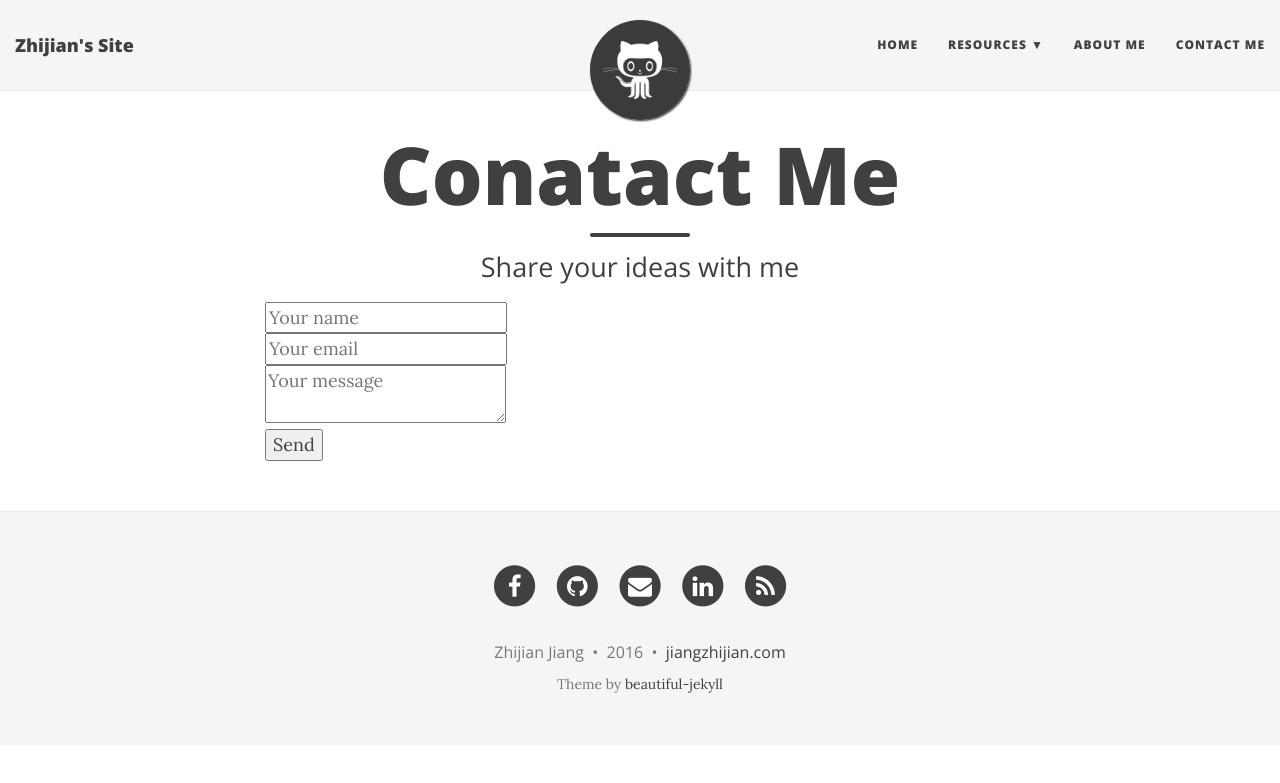
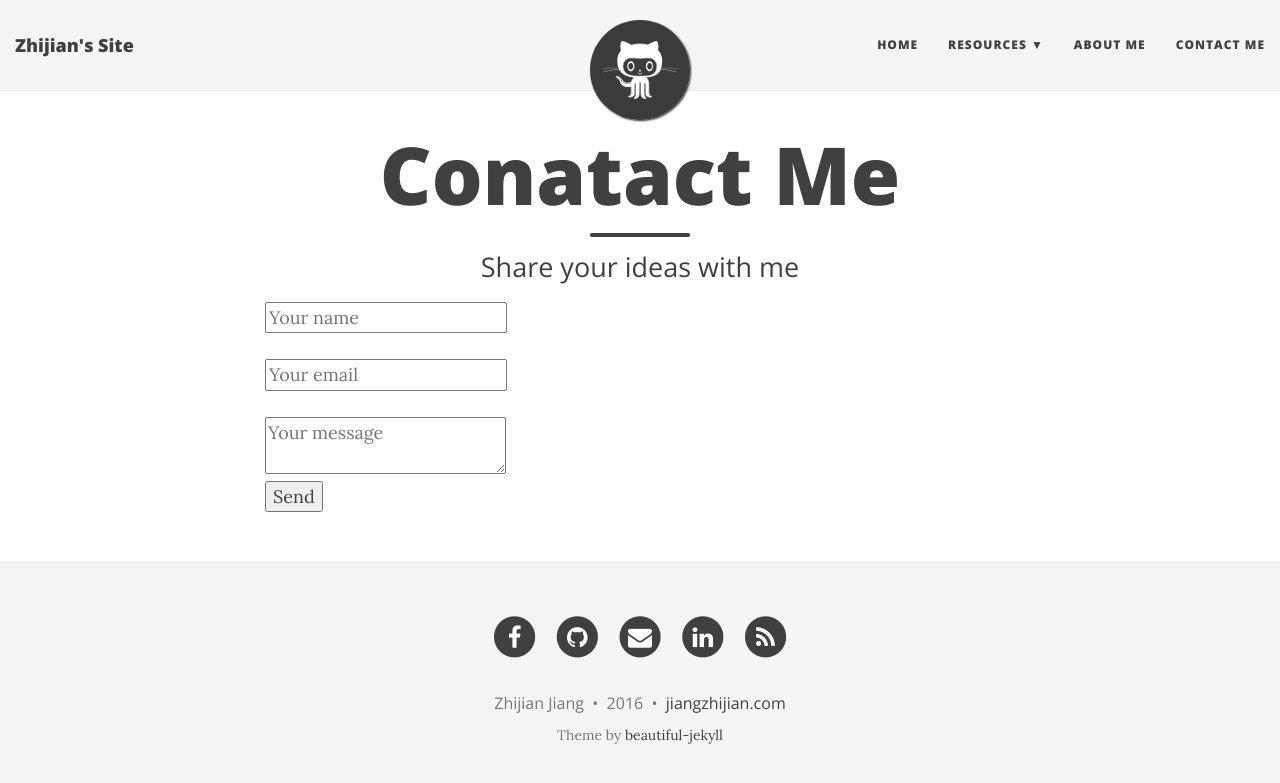
Before and after one commit to softwarelight/ZhijianJiang, a Jekyll site: the page built from contactme.html, in a window 1280 px wide. Shown: the top 783 px of the page. Built offline with Jekyll 4.4.1, drawn with Linux system fonts in a browser that asks for light colours; nearby versions of some CDN libraries.

Commit message:
Update contactme.html

```diff
--- a/contactme.html
+++ b/contactme.html
@@ -4,8 +4,8 @@
 subtitle: Share your ideas with me
 ---
 <form method="POST" action="http://formspree.io/478293070@qq.com">
-  <input type="text" name="name" placeholder="Your name"><br>
-  <input type="email" name="email" placeholder="Your email"><br>
+  <input type="text" name="name" placeholder="Your name"><br><br>
+  <input type="email" name="email" placeholder="Your email"><br><br>
   <textarea name="message" placeholder="Your message"></textarea><br>
   <button type="submit">Send</button>
 </form>
```
